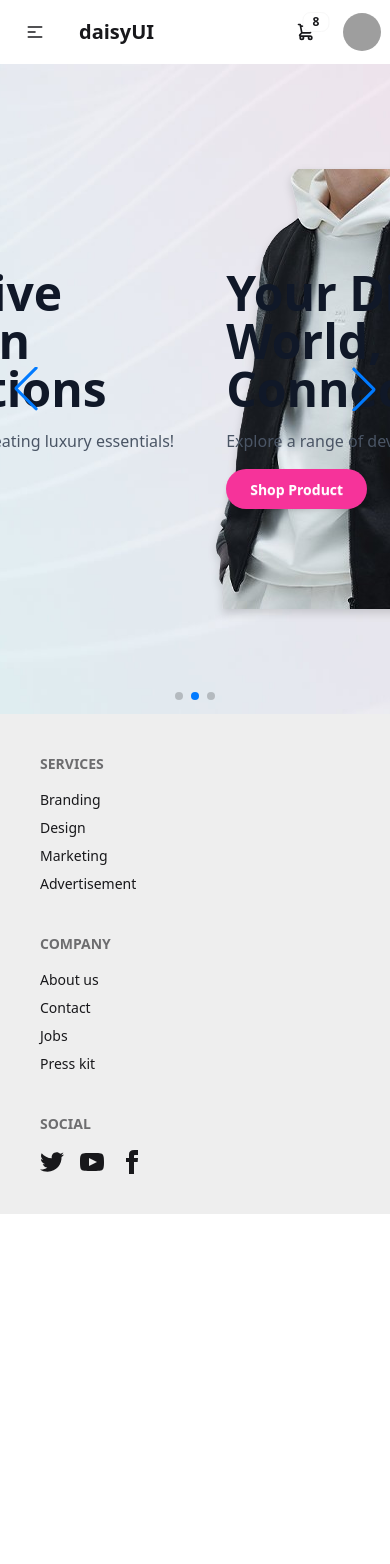
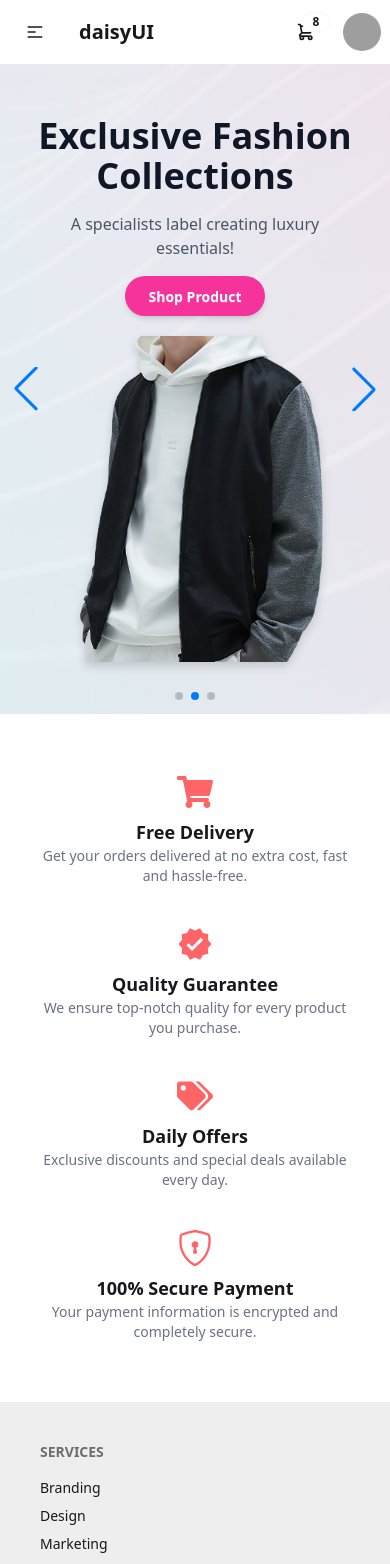
Before and after one commit to Farhan0140/Amar-Dukan-Client, a React (Vite) app: page / in a window 390 px wide. Shown: the top 1564 px of the page. Before the commit the page ends 1214 px from the top, so only its background shows below. Built offline with nearby package versions, Linux system fonts and the light colour scheme; grey boxes are pictures that could not be loaded.

Commit message:
Add Features component and integrate it into Home page; update CarouselSlide styles and add react-icons dependency

```diff
--- a/package.json
+++ b/package.json
@@ -13,6 +13,7 @@
     "@tailwindcss/vite": "^4.1.13",
     "react": "^19.1.1",
     "react-dom": "^19.1.1",
+    "react-icons": "^5.5.0",
     "react-router": "^7.9.1",
     "swiper": "^12.0.2",
     "tailwindcss": "^4.1.13"
--- a/src/Components/Carousel/CarouselSlide.jsx
+++ b/src/Components/Carousel/CarouselSlide.jsx
@@ -4,22 +4,24 @@ import bg_img from "../../assets/images/banner-image-bg.jpg";
 const CarouselSlide = ({ title, subtitle, image }) => {
   return (
     <section
-      className="w-full h-[650px] flex items-center justify-center bg-cover bg-center"
+      className="w-full h-[650px] flex items-center justify-center bg-cover bg-center px-4 md:px-8"
       style={{backgroundImage: `url(${bg_img})`}}
     >
-      <div className="max-w-6xl px-8 flex items-center justify-between">
+      <div className="max-w-6xl w-full px-4 md:px-8 flex flex-col md:flex-row gap-y-5 md:gap-y-0 items-center justify-between text-center md:text-left">
         {/* Left Content */}
-        <div className="w-1/2">
-          <h1 className="text-5xl font-bold text-gray-900">{title}</h1>
+        <div className="w-full md:w-1/2">
+          <h1 className="text-4xl md:text-5xl font-bold text-gray-900">{title}</h1>
           <p className="text-gray-600 my-4">{subtitle}</p>
           <button
             className="px-6 py-3 shadow-md btn btn-primary bg-pink-500 font-semibold text-white rounded-full border-none"
-          >Shop Product</button>
+          >
+            Shop Product
+          </button>
         </div>
 
         {/* Right Image */}
-        <div className="w-1/2 flex justify-center">
-          <img className="max-w-md drop-shadow-lg" src={image} alt="" />
+        <div className="w-full md:w-1/2 flex justify-center">
+          <img className="max-w-full md:max-w-md drop-shadow-lg" src={image} alt="" />
         </div>
       </div>
     </section>
--- /dev/null
+++ b/src/Components/Features.jsx
@@ -0,0 +1,52 @@
+import { BsShieldLock } from "react-icons/bs";
+import { FaShoppingCart, FaTags } from "react-icons/fa";
+import { MdVerified } from "react-icons/md";
+
+const Features = () => {
+
+  const features = [
+    {
+      icon: <FaShoppingCart className="text-red-400 text-4xl" />,
+      title: "Free Delivery",
+      description:
+        "Get your orders delivered at no extra cost, fast and hassle-free.",
+    },
+    {
+      icon: <MdVerified className="text-red-400 text-4xl" />,
+      title: "Quality Guarantee",
+      description:
+        "We ensure top-notch quality for every product you purchase.",
+    },
+    {
+      icon: <FaTags className="text-red-400 text-4xl" />,
+      title: "Daily Offers",
+      description: "Exclusive discounts and special deals available every day.",
+    },
+    {
+      icon: <BsShieldLock className="text-red-400 text-4xl" />,
+      title: "100% Secure Payment",
+      description:
+        "Your payment information is encrypted and completely secure.",
+    },
+  ];
+
+  return (
+    <section className="px-8 py-15">
+      <div className="grid grid-cols-1 md:grid-cols-4 gap-10">
+
+        {
+          features.map((feature) => (
+            <div className="flex flex-col items-center text-center">
+              {feature.icon}
+              <h3 className="text-lg font-semibold mt-2">{feature.title}</h3>
+              <p className="text-gray-500 text-sm">{feature.description}</p>
+            </div>
+          ))
+        }
+
+      </div>
+    </section>
+  );
+};
+
+export default Features;
--- a/src/pages/Home.jsx
+++ b/src/pages/Home.jsx
@@ -1,9 +1,11 @@
 import HeroCarousel from "../Components/Carousel/HeroCarousel";
+import Features from "../Components/Features";
 
 const Home = () => {
   return (
     <div>
       <HeroCarousel />
+      <Features />
     </div>
   );
 };
```
Also changed, not shown: 1 other file (tests, documents, lock files or other folders).
